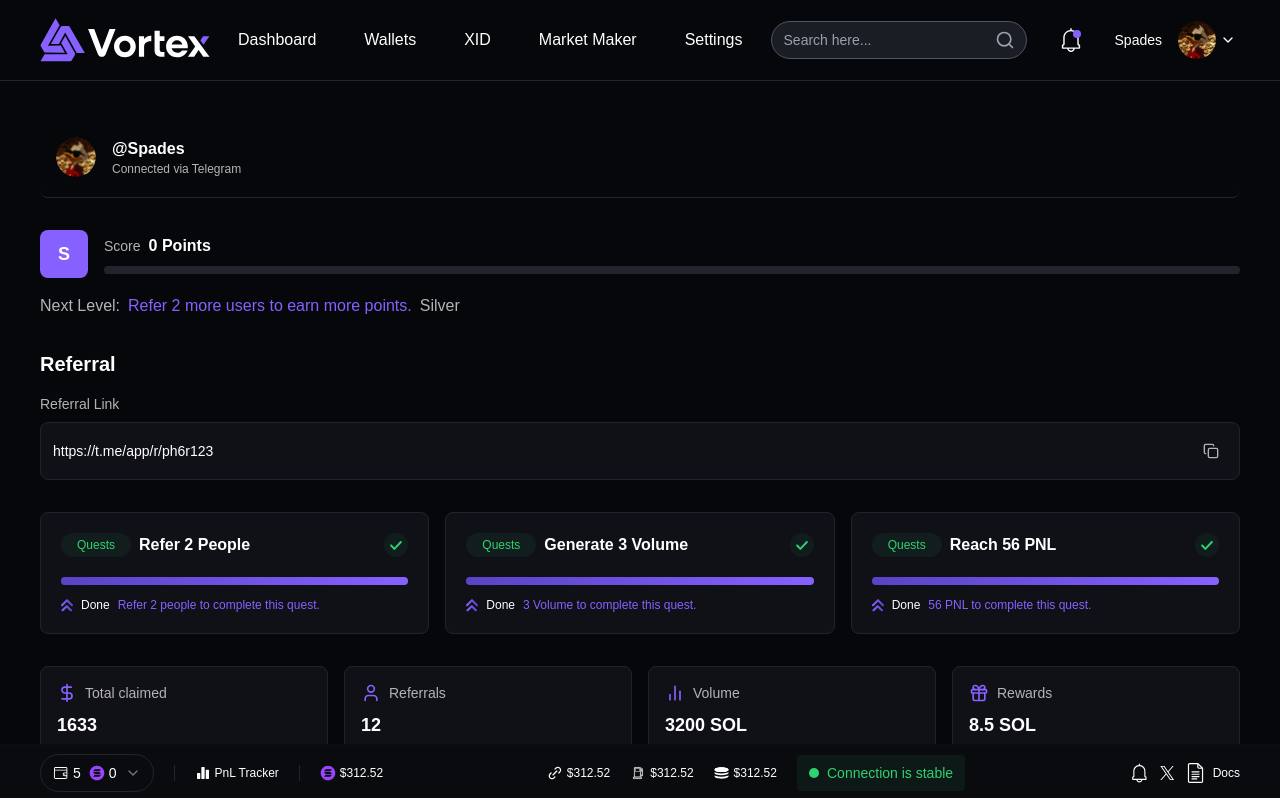
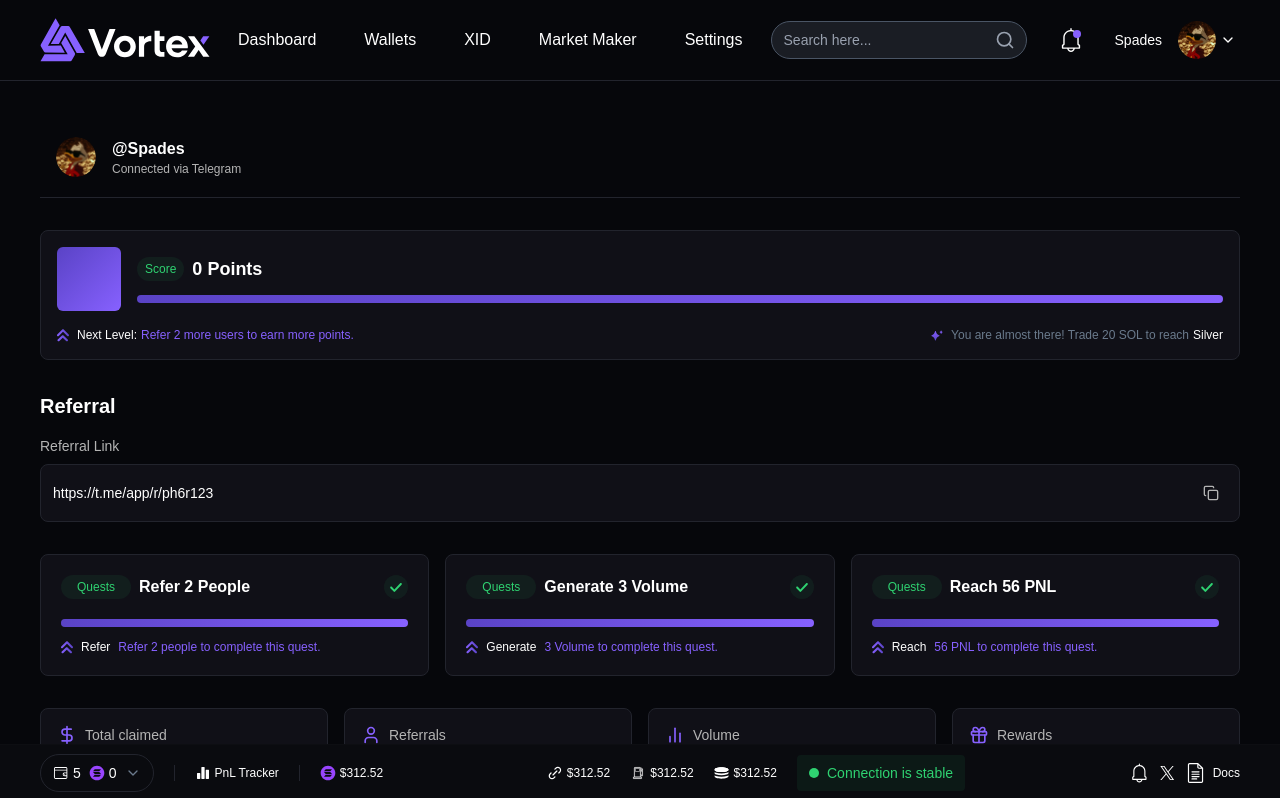
Before and after one commit to JaiKumarSuther/ventor, a Next.js app: page /myprofile in a window 1280 px wide. Shown: the top 798 px of the page. Built offline with nearby package versions, Linux system fonts and the light colour scheme.

Commit message:
updated something

```diff
--- a/app/(MainMenu)/myprofile/page.tsx
+++ b/app/(MainMenu)/myprofile/page.tsx
@@ -12,6 +12,7 @@
   const questsData = [
     {
       id: 1,
+      type: 'Refer',
       title: "Refer 2 People",
       description: "Refer 2 people to complete this quest.",
       progress: 2,
@@ -20,6 +21,7 @@
     },
     {
       id: 2,
+      type: 'Generate',
       title: "Generate 3 Volume",
       description: "3 Volume to complete this quest.",
       progress: 3,
@@ -28,6 +30,7 @@
     },
     {
       id: 3,
+      type: 'Reach',
       title: "Reach 56 PNL",
       description: "56 PNL to complete this quest.",
       progress: 56,
@@ -83,6 +86,7 @@
           <div className="grid grid-cols-1 md:grid-cols-3 gap-4">
             {questsData.map((quest) => (
               <QuestCard
+                type={quest.type}
                 key={quest.id}
                 title={quest.title}
                 description={quest.description}
--- a/components/ui/ProfileHeader.tsx
+++ b/components/ui/ProfileHeader.tsx
@@ -1,28 +1,38 @@
 "use client";
 import React from "react";
+import Image from "next/image";
 
 interface ProfileHeaderProps {
   score: number;
   nextLevel: string;
 }
 
-export default function ProfileHeader({ score, nextLevel }: ProfileHeaderProps) {
+export default function ProfileHeader({
+  score,
+  nextLevel,
+}: ProfileHeaderProps) {
   return (
-    <div className="space-y-4">
-      {/* Score Display */}
+    <div className="bg-[#101017] border border-[#22242D] rounded-lg p-4 space-y-4">
+      {/* Score Row */}
       <div className="flex items-center gap-4">
-        <div className="w-12 h-12 rounded-lg bg-[#8761FF] flex items-center justify-center">
-          <span className="text-white font-semibold text-lg">S</span>
-        </div>
-        <div className="flex-1">
-          <div className="flex items-center gap-2 mb-2">
-            <span className="text-[#B4B4B4] text-sm">Score</span>
-            <span className="text-white font-semibold">{score} Points</span>
+        {/* Score Icon */}
+        <div className="w-16 h-16 rounded-md bg-gradient-to-br from-[#5A43C6] to-[#8761FF]"></div>
+
+        {/* Score Text and Progress */}
+        <div className="flex-1 flex flex-col justify-between h-12">
+          <div className="flex items-center gap-2">
+            <span className="bg-[#2FD27112] text-[#2FD271] text-xs px-2 py-1 rounded-full">
+              Score
+            </span>
+            <span className="text-white font-semibold text-lg">
+              {score} Points
+            </span>
           </div>
+
           {/* Progress Bar */}
-          <div className="w-full bg-[#22242D] rounded-full h-2">
+          <div className="w-full bg-gradient-to-r from-[#5A43C6] to-[#8761FF] rounded-full h-2">
             <div
-              className="bg-gradient-to-r from-[#5A43C6] to-[#8761FF] h-2 rounded-full transition-all duration-300"
+              className="bg-gradient-to-r from-[#5A43C6] to-[#8761FF] h-2 rounded-full"
               style={{ width: `${Math.min((score / 100) * 100, 100)}%` }}
             ></div>
           </div>
@@ -30,10 +40,34 @@
       </div>
 
       {/* Next Level Info */}
-      <div className="flex items-center gap-2 text-xs md:text-base">
-        <span className="text-[#B4B4B4]">Next Level:</span>
-        <span className="text-[#8761FF]">{nextLevel}</span>
-        <span className="text-[#B4B4B4]">Silver</span>
+      <div className="flex justify-between gap-4">
+        {/* Left Side: Next Level */}
+        <div className="flex items-center gap-2 text-xs text-white">
+          <Image
+            src="/assets/generate.svg" // Replace with the correct path to your generate.svg
+            alt="Generate"
+            width={12}
+            height={12}
+          />
+          <span className="flex gap-1">
+            Next Level:
+            <span className="text-[#8761FF]">{nextLevel}</span>
+          </span>
+        </div>
+
+        {/* Right Side: Progress Message */}
+        <div className="flex items-center gap-2 text-xs text-white">
+          <Image
+            src="/assets/stars.svg" // Replace with the correct path to your stars.svg
+            alt="Stars"
+            width={12}
+            height={12}
+          />
+          <span className="flex gap-1 text-[#6A7A8C]">
+            You are almost there! Trade 20 SOL to reach
+            <span className="text-white">Silver</span>
+          </span>
+        </div>
       </div>
     </div>
   );
--- a/components/ui/QuestCard.tsx
+++ b/components/ui/QuestCard.tsx
@@ -3,6 +3,7 @@
 import Image from "next/image"; // Importing Image component
 
 interface QuestCardProps {
+  type: string;
   title: string;
   description: string;
   progress: number;
@@ -11,6 +12,7 @@
 }
 
 export default function QuestCard({
+  type,
   title,
   description,
   progress,
@@ -62,7 +64,7 @@
           />
           {status === "complete" ? (
             <div className="flex gap-2">
-              <span className="text-white">Done</span>
+              <span className="text-white">{type}</span>
               <h3 className="text-[#8761FF]">{description}</h3>
             </div>
           ) : (
--- a/components/ui/TelegramCard.tsx
+++ b/components/ui/TelegramCard.tsx
@@ -9,7 +9,7 @@
 
 const TelegramCard: React.FC<TelegramCardProps> = ({ username, connected }) => {
   return (
-    <div className="p-4 rounded-lg border-b border-[#22242D] pb-5 flex items-center gap-4">
+    <div className="p-4 border-b border-[#22242D] pb-5 flex items-center gap-4">
       {/* Profile image placeholder */}
       <div className="w-10 h-10 rounded-full overflow-hidden relative">
         <Image
--- /dev/null
+++ b/components/ui/WalletPopup.tsx
@@ -0,0 +1,75 @@
+"use client";
+import React, { useState } from "react";
+import DashboardActions from "@/components/ui/DashboardActions"; // Adjust path if needed
+
+// Reusable FloatingInput Component
+const FloatingInput = ({
+  label,
+  value,
+  placeholder,
+  onChange,
+}: {
+  label: string;
+  value: string;
+  placeholder: string;
+  onChange: (value: string) => void;
+}) => {
+  return (
+    <div className="relative">
+      <div className="w-full bg-[#101017] border min-h-[74px] border-[#22242D] rounded-md px-4 flex items-center pt-4">
+        <input
+          value={value}
+          onChange={(e) => onChange(e.target.value)}
+          placeholder={placeholder}
+          className="bg-transparent w-full text-white font-semibold placeholder-[#fff] text-sm focus:outline-none"
+        />
+      </div>
+      <label className="absolute left-4 top-4 text-xs text-[#6A7A8C] transition-all">
+        {label}
+      </label>
+    </div>
+  );
+};
+
+interface WalletPopupProps {
+  isOpen: boolean;
+  onClose: () => void;
+  onSave: (wallets: string) => void;
+}
+
+const WalletPopup: React.FC<WalletPopupProps> = ({ isOpen, onClose, onSave }) => {
+  const [wallets, setWallets] = useState<string>("");
+
+  const handleSave = () => {
+    onSave(wallets);
+    onClose();
+  };
+
+  return (
+    isOpen && (
+      <div className="fixed inset-0 flex justify-center items-center bg-[#0008] bg-opacity-50">
+        <div className="bg-[#101017] rounded-lg p-6 w-[631px]">
+          <h3 className="text-xl text-white mb-4">Enter Number Of Wallets</h3>
+
+          <FloatingInput
+            label="NO OF WALLETS"
+            value={wallets}
+            placeholder=""
+            onChange={(value) => setWallets(value)}
+          />
+
+          <div className="flex justify-end pt-6">
+            <DashboardActions
+              onFirstAction={onClose}
+              onSecondAction={handleSave}
+              firstLabel="Cancel"
+              secondLabel="Save"
+            />
+          </div>
+        </div>
+      </div>
+    )
+  );
+};
+
+export default WalletPopup;
```
Also changed, not shown: components/ui/WalletSetupStep.tsx (+72 -12 lines), public/assets/stars.svg (added).
